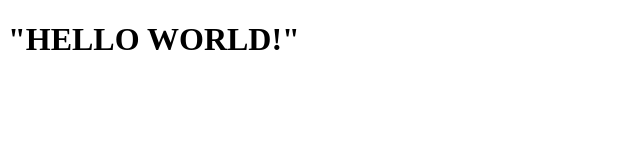
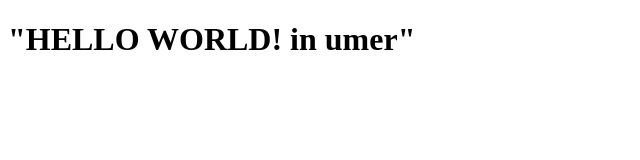
Before and after one commit to UmerSajid842/BOOTCAMP2020SAMPLEnew, a plain HTML site: page index.html in a window 1280 px wide. Shown: the whole page, without its empty margins (0-640 px from the left). Drawn offline with Linux system fonts and the light colour scheme.

Commit message:
add.index.html

```diff
--- a/index.html
+++ b/index.html
@@ -6,6 +6,6 @@
     <title>Document</title>
 </head>
 <body>
-    <h1>"HELLO WORLD!"</h1>
+    <h1>"HELLO WORLD! in  umer"</h1>
 </body>
 </html>
```
